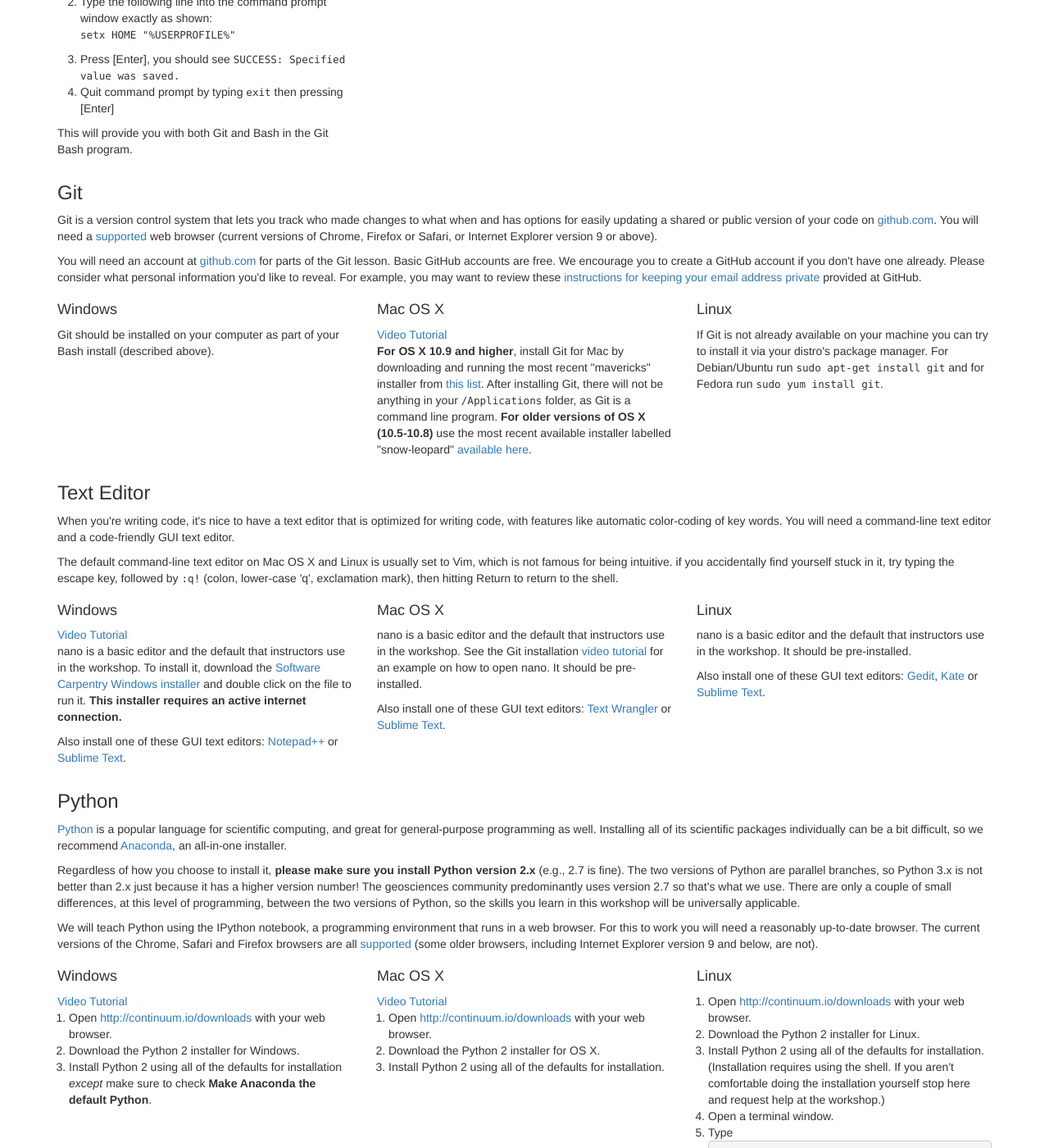
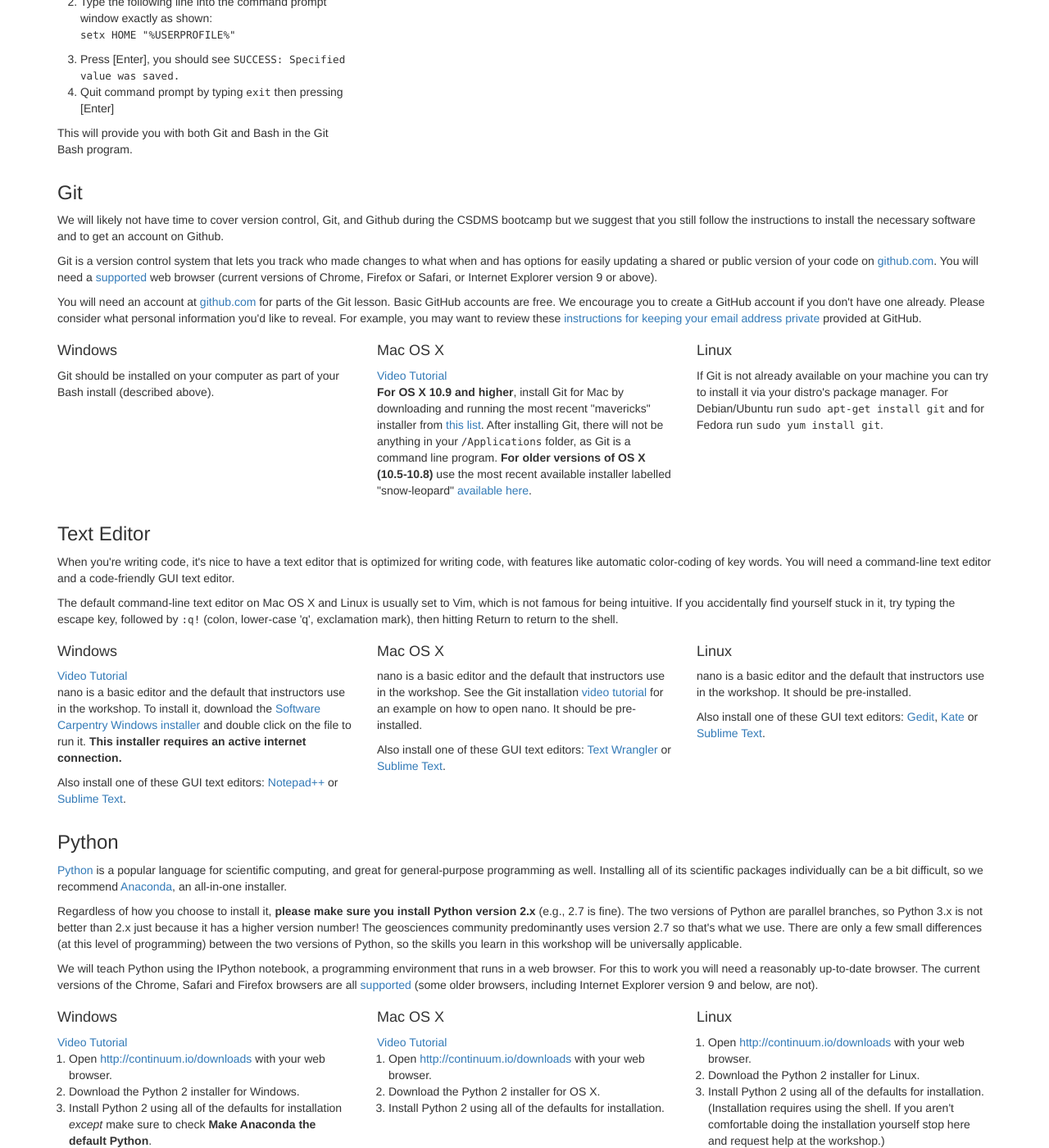
Before and after one commit to csdms/2018-05-21-csdms, a Jekyll site: the page built from index.html, in a window 1280 px wide and 1400 px high, scrolled down 2021 px. Shown: the whole window at 82% size. Built offline with Jekyll 4.4.1, drawn with Linux system fonts in a browser that asks for light colours; some of the changed text lies outside the part shown.

Commit message:
check install instructions, add Allen Lee as helper"

```diff
--- a/index.html
+++ b/index.html
@@ -420,6 +420,11 @@
            is given at https://help.github.com/articles/supported-browsers/-->
   <h3>Git</h3>
   <p>
+  We will likely not have time to cover version control, Git, and Github during the
+  CSDMS bootcamp but we suggest that you still follow the instructions to install the
+  necessary software and to get an account on Github.
+  </p>
+  <p>
     Git is a version control system that lets you track who made changes
     to what when and has options for easily updating a shared or public
     version of your code
@@ -484,7 +489,7 @@
     <p>
     The default command-line text editor on Mac OS X and
     Linux is usually set to Vim, which is not famous for being
-    intuitive.  if you accidentally find yourself stuck in it, try
+    intuitive. If you accidentally find yourself stuck in it, try
     typing the escape key, followed by <code>:q!</code> (colon, lower-case 'q',
     exclamation mark), then hitting Return to return to the shell.
   </p>
@@ -556,8 +561,8 @@
       <strong>please make sure you install Python version 2.x</strong>
       (e.g., 2.7 is fine).  The two versions of Python are parallel branches, so Python 3.x is
       not better than 2.x just because it has a higher version number! The geosciences community
-      predominantly uses version 2.7 so that's what we use. There are only a couple of small
-      differences, at this level of programming, between the two versions of Python, so the
+      predominantly uses version 2.7 so that's what we use. There are only a few small
+      differences (at this level of programming) between the two versions of Python, so the
       skills you learn in this workshop will be universally applicable.
     </p>
 
```
Also changed, not shown: other parts of index.html (+1 -1 lines).
